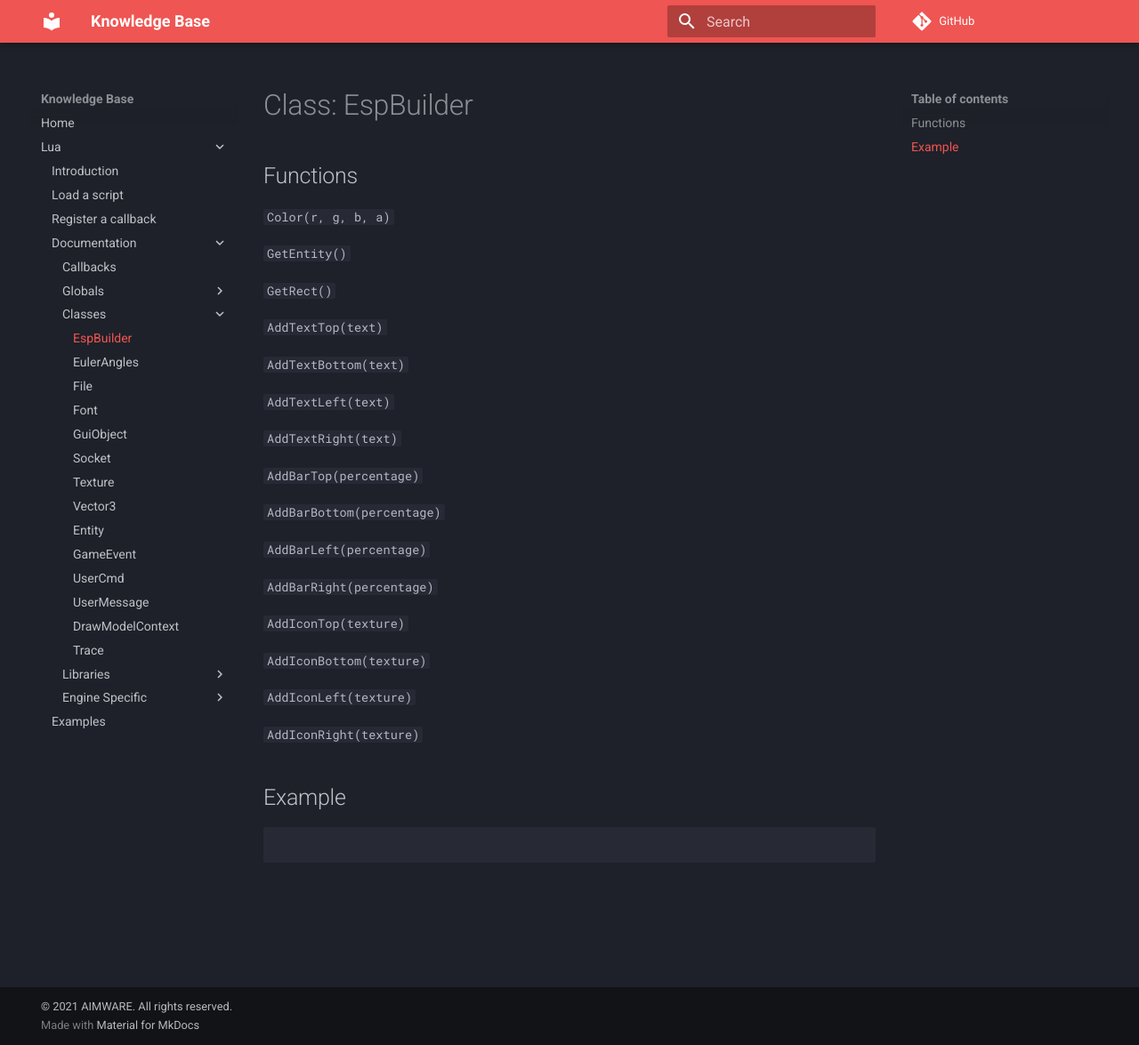
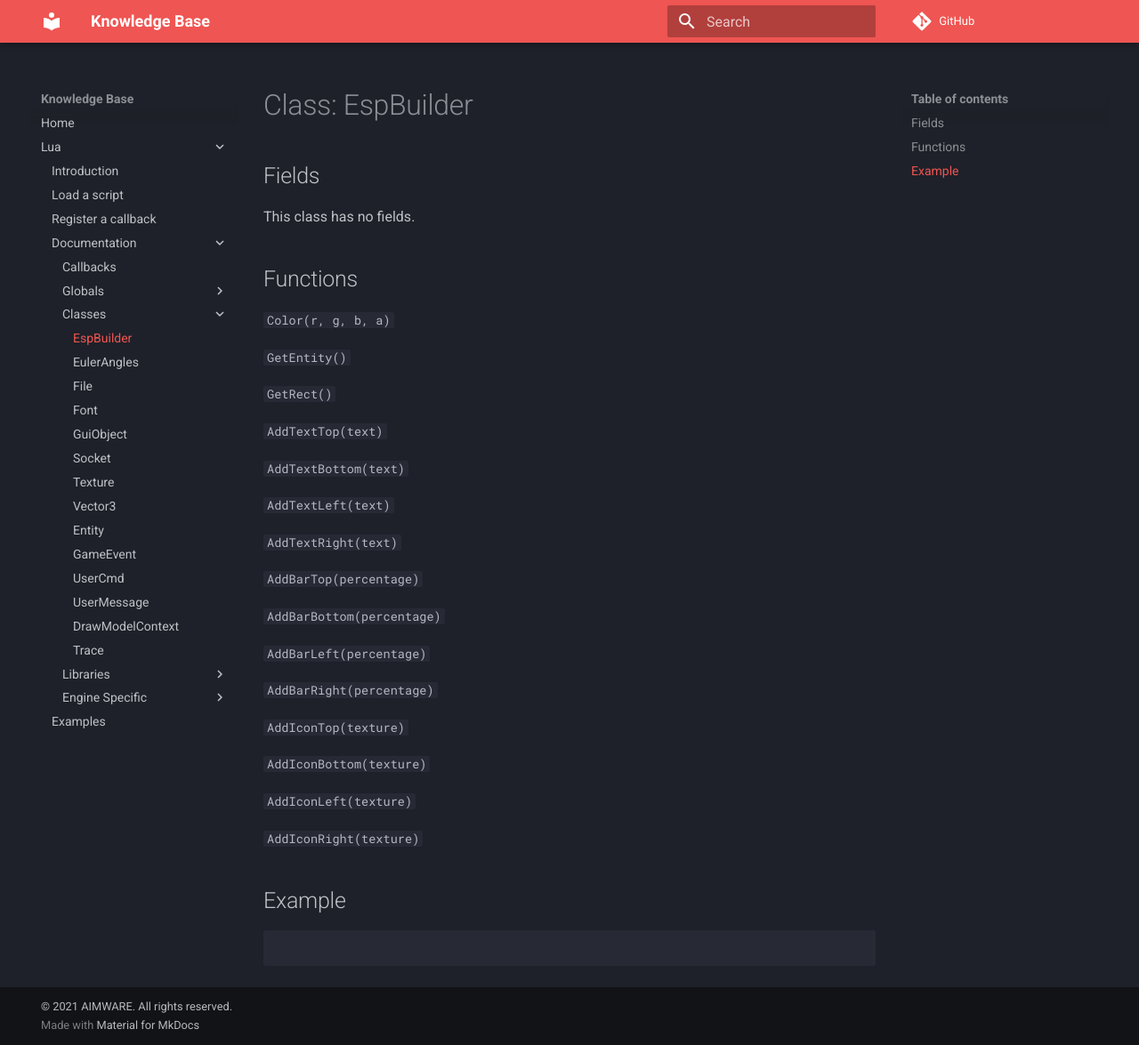
Before and after one commit to Ninaligo/aimware-web-kb, an MkDocs documentation site: the page built from private/lua/docs/class/espbuilder.md, in a window 1280 px wide and 1175 px high. Shown: the whole window at 89% size. Built offline with MkDocs 1.6.1 and Material for MkDocs 9.7.7, drawn with Linux system fonts in a browser that asks for light colours; comment, search, counter and statistics services are not loaded.

Commit message:
Update espbuilder.md

```diff
--- a/private/lua/docs/class/espbuilder.md
+++ b/private/lua/docs/class/espbuilder.md
@@ -1,4 +1,7 @@
 # Class: EspBuilder
+
+## Fields
+This class has no fields.
 
 
 ## Functions
```
